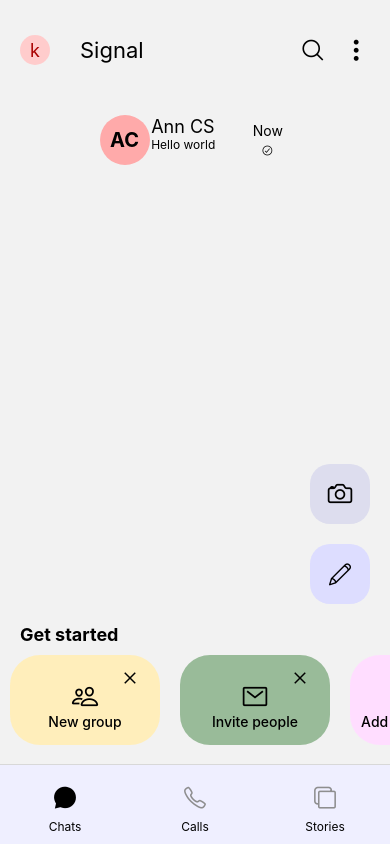
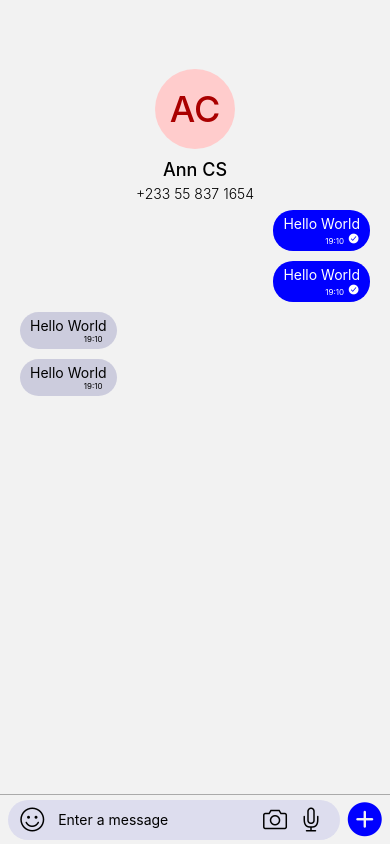
Before and after one commit to CraziCoda/SignalClone, a React Native app: screen /Messages in a window 390 px wide. Built offline with nearby package versions, Linux system fonts and the light colour scheme.

Commit message:
menu popup

```diff
--- a/App.js
+++ b/App.js
@@ -7,9 +7,9 @@
 import Calls from "./screens/Calls";
 import Stories from "./screens/Stories";
 import IonIcons from "@expo/vector-icons/Ionicons";
-import EntypoIcons from "@expo/vector-icons/Entypo";
 import Header from "./components/Header";
-
+import Appearance from "./screens/settings/Appeareance";
+import Messages from "./screens/chat/Messages";
 const Tab = createBottomTabNavigator();
 const Stack = createStackNavigator();
 
@@ -47,9 +47,6 @@
 
 export default function App() {
 	return (
-		// <SafeAreaView style={styles.container}>
-		// 	<Settings />
-		// </SafeAreaView>
 		<NavigationContainer>
 			<Stack.Navigator>
 				<Stack.Screen
@@ -59,6 +56,12 @@
 				/>
 
 				<Stack.Screen name="Settings" component={Settings} />
+				<Stack.Screen name="Appearance" component={Appearance} />
+				<Stack.Screen
+					name="Messages"
+					component={Messages}
+					options={{ headerShown: false }}
+				/>
 			</Stack.Navigator>
 		</NavigationContainer>
 	);
--- /dev/null
+++ b/components/MenuPopUp.tsx
@@ -0,0 +1,49 @@
+import {
+	GestureResponderEvent,
+	StyleSheet,
+	TouchableHighlight,
+	View,
+	Text,
+} from "react-native";
+
+type item = { name: string; onPressed: (event: GestureResponderEvent) => void };
+
+interface MenuPopUpProps {
+	items: item[];
+	visible: boolean;
+}
+
+export default function MenuPopUp({ items, visible }: MenuPopUpProps) {
+	return (
+		<View style={[styles.container, { display: visible ? "flex" : "none" }]}>
+			{items.map((el, index) => (
+				<TouchableHighlight
+					style={{
+						height: 40,
+						justifyContent: "center",
+						paddingLeft: 10,
+					}}
+					key={index}
+					onPress={el.onPressed}
+					underlayColor={"#ddd"}
+				>
+					<Text>{el.name}</Text>
+				</TouchableHighlight>
+			))}
+		</View>
+	);
+}
+
+const styles = StyleSheet.create({
+	container: {
+		minWidth: 200,
+		minHeight: 100,
+		zIndex: 100,
+		position: "absolute",
+		backgroundColor: "#fff",
+		right: 20,
+		top: -30,
+		borderRadius: 10,
+		paddingTop: 5,
+	},
+});
--- a/package.json
+++ b/package.json
@@ -12,6 +12,7 @@
     "@react-navigation/bottom-tabs": "^6.5.8",
     "@react-navigation/native": "^6.1.7",
     "@react-navigation/stack": "^6.3.17",
+    "@reduxjs/toolkit": "^1.9.5",
     "@types/react": "~18.0.27",
     "expo": "~48.0.18",
     "expo-status-bar": "~1.4.4",
--- a/screens/Chats.tsx
+++ b/screens/Chats.tsx
@@ -4,14 +4,36 @@
 import IonIcons from "@expo/vector-icons/Ionicons";
 import IconButton from "../components/IconButton";
 import { SimpleLineIcons } from "@expo/vector-icons";
+import { useNavigation } from "@react-navigation/native";
+import MenuPopUp from "../components/MenuPopUp";
+import { TouchableWithoutFeedback } from "react-native";
+import { useState } from "react";
 
 export default function Chats() {
+	const navigation = useNavigation();
+	const [menuVisible, setMenuVisiblity] = useState(false);
+
 	return (
+		<TouchableWithoutFeedback>
 			<View style={styles.main}>
+				<MenuPopUp
+					visible={menuVisible}
+					items={[
+						{ name: "New group", onPressed: () => {} },
+						{ name: "Mark all read", onPressed: () => {} },
+						{ name: "Invite friends", onPressed: () => {} },
+						{ name: "Filter unread chats", onPressed: () => {} },
+						{ name: "Settings", onPressed: () => {} },
+						{ name: "Notification profile", onPressed: () => {} },
+					]}
+				/>
+
 				<View>
-				<ChatItem onPress={() => {}} />
+					{/* @ts-ignore */}
+					<ChatItem onPress={() => navigation.navigate("Messages")} />
 				</View>
 
+				<View style={[{ justifyContent: "flex-end", width: "97%" }]}>
 					<View style={styles.actionBtns}>
 						<IconButton bgColor={"#dde"}>
 							<IonIcons name="camera-outline" size={28} />
@@ -49,6 +71,8 @@
 						</ScrollView>
 					</View>
 				</View>
+			</View>
+		</TouchableWithoutFeedback>
 	);
 }
 
@@ -74,8 +98,6 @@
 		height: 100,
 	},
 	actionBtns: {
-		position: "absolute",
-		right: 10,
-		bottom: 150,
+		alignSelf: "flex-end",
 	},
 });
--- a/screens/Setting.tsx
+++ b/screens/Setting.tsx
@@ -6,6 +6,7 @@
 	ScrollView,
 	TouchableHighlight,
 } from "react-native";
+
 import IconLabel from "../components/IconLabel";
 import MatCIcon from "@expo/vector-icons/MaterialCommunityIcons";
 import MatIcon from "@expo/vector-icons/MaterialIcons";
@@ -13,8 +14,8 @@
 import SimpleIcons from "@expo/vector-icons/SimpleLineIcons";
 import FeatureIcons from "@expo/vector-icons/Feather";
 
-export default function Settings() {
-	function a() {}
+
+export default function Settings({navigation}) {
 	return (
 		<View style={styles.container}>
 			<ScrollView style={styles.main}>
@@ -54,7 +55,7 @@
 				<IconLabel
 					text="Appearance"
 					icon={<MatCIcon name="brightness-6" size={24} />}
-					onPress={() => {}}
+					onPress={() => navigation.navigate("Appearance")}
 				/>
 
 				<IconLabel
--- /dev/null
+++ b/screens/chat/Messages.tsx
@@ -0,0 +1,194 @@
+import { View, Text, StyleSheet, TextInput, ScrollView } from "react-native";
+import { Ionicons, AntDesign, SimpleLineIcons } from "@expo/vector-icons";
+
+export default function Messages() {
+	return (
+		<View style={styles.container}>
+			<View style={[{ height: 60 }]}></View>
+			<ScrollView
+				style={[
+					{
+						flexDirection: "column",
+						height: "80%",
+					},
+				]}
+			>
+				<View style={styles.profile}>
+					<View style={styles.profileI}>
+						<Text style={styles.profileT}>AC</Text>
+					</View>
+					<Text
+						style={[
+							{
+								fontWeight: "500",
+								fontSize: 18,
+								marginTop: 10,
+							},
+						]}
+					>
+						Ann CS
+					</Text>
+					<Text
+						style={[
+							{
+								marginTop: 5,
+								fontWeight: "300",
+							},
+						]}
+					>
+						+233 55 837 1654
+					</Text>
+				</View>
+
+				<MeText />
+				<MeText />
+
+				<OtherText />
+				<OtherText />
+			</ScrollView>
+			<View style={styles.actions}>
+				<View style={styles.msgInput}>
+					<SimpleLineIcons
+						name="emotsmile"
+						size={24}
+						style={[{ position: "absolute", left: 12, zIndex: 4 }]}
+					/>
+					<TextInput
+						style={styles.input}
+						onChange={() => {}}
+						placeholder="Enter a message"
+					/>
+					<View
+						style={[
+							{
+								width: 60,
+								flexDirection: "row",
+								position: "absolute",
+								justifyContent: "space-between",
+								right: "5%",
+							},
+						]}
+					>
+						<SimpleLineIcons name="camera" size={24} />
+						<SimpleLineIcons name="microphone" size={24} />
+					</View>
+				</View>
+				<AntDesign name="pluscircle" size={34} color={"#00f"} />
+			</View>
+		</View>
+	);
+}
+
+const MeText = () => {
+	return (
+		<View
+			style={{
+				paddingHorizontal: 10,
+				paddingVertical: 5,
+				backgroundColor: "#00f",
+				alignSelf: "flex-end",
+				alignItems: "center",
+				borderRadius: 20,
+				marginRight: 20,
+				marginBottom: 10,
+			}}
+		>
+			<Text style={{ color: "#fff" }}>Hello World</Text>
+			<View style={{ flexDirection: "row", alignSelf: "flex-end" }}>
+				<Text
+					style={{
+						fontSize: 8,
+						color: "#fff",
+						marginRight: 4,
+						alignSelf: "flex-end",
+					}}
+				>
+					19:10
+				</Text>
+				<Ionicons name="checkmark-circle" color={"white"} />
+			</View>
+		</View>
+	);
+};
+
+const OtherText = () => {
+	return (
+		<View
+			style={{
+				paddingHorizontal: 10,
+				paddingVertical: 5,
+				backgroundColor: "#ccd",
+				alignSelf: "flex-start",
+				alignItems: "center",
+				borderRadius: 20,
+				marginLeft: 20,
+				marginBottom: 10,
+			}}
+		>
+			<Text style={{ color: "#000" }}>Hello World</Text>
+			<View style={{ flexDirection: "row", alignSelf: "flex-end" }}>
+				<Text
+					style={{
+						fontSize: 8,
+						color: "#000",
+						marginRight: 4,
+						alignSelf: "flex-end",
+					}}
+				>
+					19:10
+				</Text>
+			</View>
+		</View>
+	);
+};
+
+const styles = StyleSheet.create({
+	container: {
+		height: "100%",
+		justifyContent: "flex-end",
+	},
+	actions: {
+		height: 50,
+		borderStyle: "solid",
+		borderTopWidth: 0.5,
+		borderColor: "#aaa",
+		flexDirection: "row",
+		justifyContent: "space-evenly",
+		alignItems: "center",
+	},
+	input: {
+		backgroundColor: "#dde",
+		width: "100%",
+		borderRadius: 20,
+		height: 40,
+		paddingLeft: 50,
+		paddingRight: 100,
+	},
+	msgInput: {
+		width: "85%",
+		flexDirection: "row",
+		alignItems: "center",
+	},
+	profile: {
+		justifyContent: "center",
+		alignItems: "center",
+		height: 150,
+	},
+	profileI: {
+		height: 80,
+		width: 80,
+		backgroundColor: "#fcc",
+		borderRadius: 40,
+		alignItems: "center",
+		justifyContent: "center",
+	},
+	profileT: {
+		fontSize: 36,
+		fontWeight: "500",
+		color: "#a00",
+	},
+});
+
+export function MsgHeader() {
+	return <View></View>;
+}
--- a/screens/settings/Appeareance.js
+++ b/screens/settings/Appeareance.js
@@ -1,51 +1,50 @@
-import { StatusBar } from 'expo-status-bar';
-import { StyleSheet, Text, TouchableHighlight, View } from 'react-native';
+import { StatusBar } from "expo-status-bar";
+import { StyleSheet, Text, TouchableHighlight, View } from "react-native";
 
 export default function Appearance() {
 	return (
 		<View style={styles.container}>
-    <View style={styles.header}></View>
-
-
-    <Label sub='System default'>Language</Label>
+			<Label sub="System default">Language</Label>
 			<Label sub="Light">Theme</Label>
-    <Label >Chat color & wallpaper</Label>
+			<Label>Chat color & wallpaper</Label>
 			<Label>App Icon</Label>
-    <Label sub='Normal'>Message font size</Label>
+			<Label sub="Normal">Message font size</Label>
 			<Label sub="Normal">Navigation bar size</Label>
 		</View>
 	);
 }
 
-
-function Label(props){
-  return(
-    <TouchableHighlight activeOpacity={1.0} underlayColor={"#ddd"} onPress={()=>{}}>
+function Label(props) {
+	return (
+		<TouchableHighlight
+			activeOpacity={1.0}
+			underlayColor={"#ddd"}
+			onPress={() => {}}
+		>
 			<View style={styles.labelContainer}>
 				<Text style={styles.labelMain}>{props.children}</Text>
 				<Text style={styles.labelSub}>{props.sub}</Text>
 			</View>
 		</TouchableHighlight>
-  )
+	);
 }
 
-const styles= StyleSheet.create({
-  container:{},
-  header:{
+const styles = StyleSheet.create({
+	container: {},
+	header: {
 		height: 50,
 	},
-  labelContainer:{
-    paddingLeft:20,
+	labelContainer: {
+		paddingLeft: 20,
 		width: "100%",
-    height:60,
-    paddingTop:15,
+		height: 60,
+		paddingTop: 15,
 		paddingBottom: 15,
-
 	},
 	labelMain: {
 		fontSize: 18,
 	},
 	labelSub: {
-    color: "#888"
-  }
-})
+		color: "#888",
+	},
+});
```
Also changed, not shown: 1 other file (tests, documents, lock files or other folders). Lines whose indentation alone changed are shown as unchanged.
